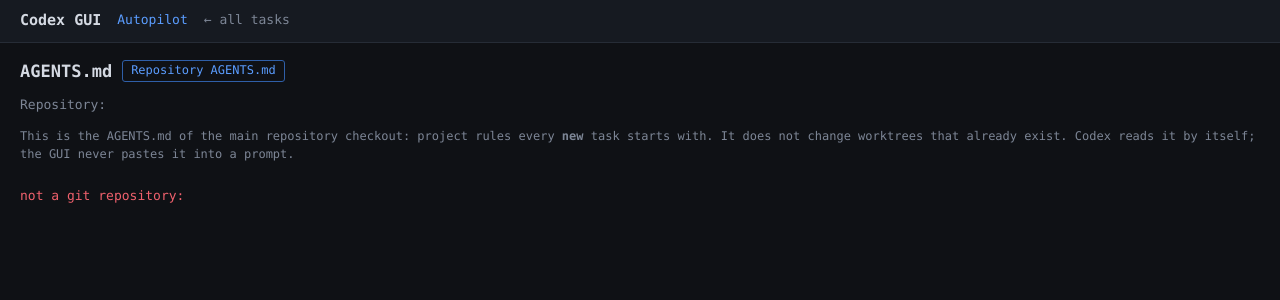
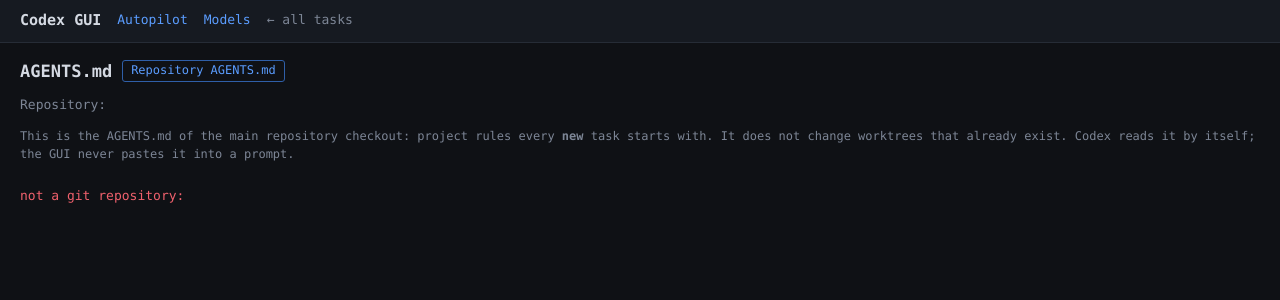
Before and after one commit to Kanade147359/codex-gui, a FastAPI app: page /agents in a window 1280 px wide. Shown: the top 300 px of the page. Run offline with FastAPI, Linux system fonts and the light colour scheme.

Commit message:
feat: link model performance dashboard

```diff
--- a/templates/base.html
+++ b/templates/base.html
@@ -10,6 +10,7 @@
   <header class="topbar">
     <a class="brand" href="/">Codex GUI</a>
     <a href="/autopilot">Autopilot</a>
+    <a href="/model-performance">Models</a>
     {% block topbar %}{% endblock %}
   </header>
   <main>{% block content %}{% endblock %}</main>
```
